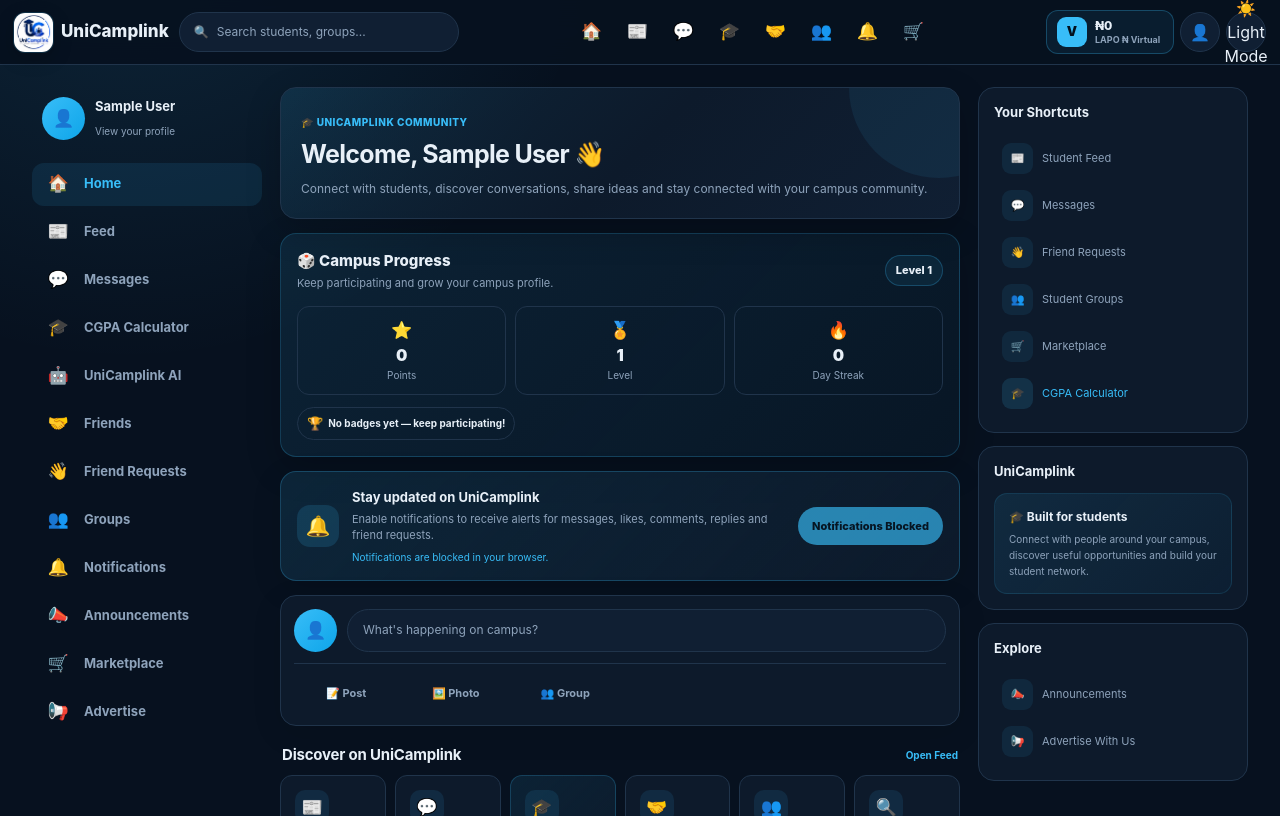
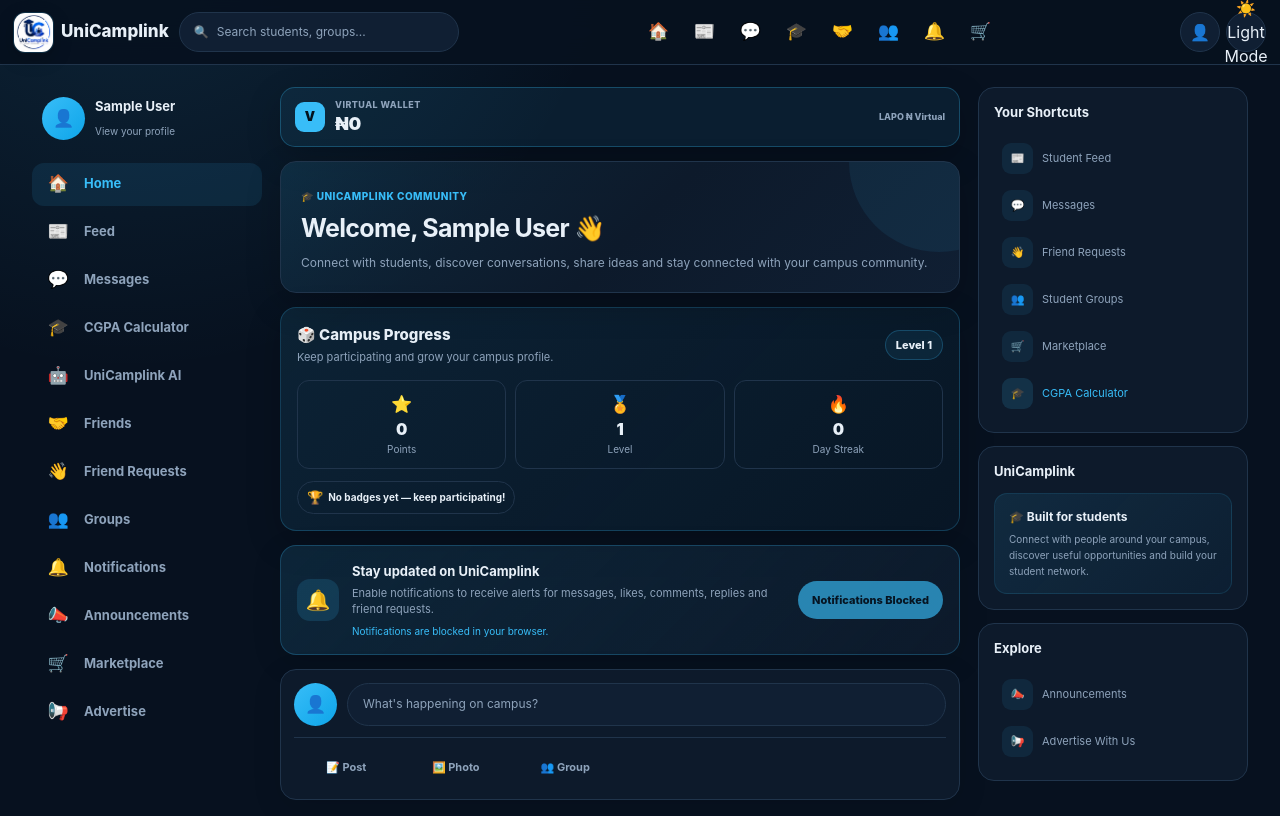
Before and after one commit to sYmDy2580/UniCamplink, a Flask app: page /dashboard in a window 1280 px wide. Shown: the top 816 px of the page. Run offline with Flask 3, Linux system fonts and the light colour scheme; the visitor is signed in with stand-in values (Sample User, id 1); data comes from the database, SQL or seed files in the repository; data that the repository does not hold is empty; some libraries are stand-ins or nearby versions.

Commit message:
Move virtual wallet to dashboard

```diff
--- a/templates/dashboard.html
+++ b/templates/dashboard.html
@@ -396,6 +396,80 @@
             gap: 6px;
         }
 
+        /* =========================================================
+           DASHBOARD VIRTUAL WALLET
+        ========================================================= */
+
+        .rz-dashboard-wallet {
+            display: flex;
+            align-items: center;
+            justify-content: space-between;
+            gap: 12px;
+            width: 100%;
+            box-sizing: border-box;
+            margin-bottom: 14px;
+            padding: 12px 14px;
+            border: 1px solid rgba(56, 189, 248, .28);
+            border-radius: 15px;
+            background: rgba(56, 189, 248, .08);
+            color: var(--rz-text);
+            text-decoration: none;
+            box-shadow: var(--rz-shadow);
+            transition:
+                background .2s ease,
+                border-color .2s ease,
+                transform .2s ease;
+        }
+
+        .rz-dashboard-wallet:hover {
+            background: rgba(56, 189, 248, .14);
+            border-color: rgba(56, 189, 248, .45);
+            transform: translateY(-1px);
+        }
+
+        .rz-dashboard-wallet-left {
+            display: flex;
+            align-items: center;
+            gap: 10px;
+            min-width: 0;
+        }
+
+        .rz-dashboard-wallet-label {
+            display: flex;
+            flex-direction: column;
+            min-width: 0;
+            line-height: 1.15;
+        }
+
+        .rz-dashboard-wallet-label small {
+            margin-bottom: 4px;
+            color: var(--rz-muted);
+            font-size: 9px;
+            font-weight: 800;
+            text-transform: uppercase;
+            letter-spacing: .45px;
+        }
+
+        .rz-dashboard-wallet-label strong {
+            display: block;
+            color: var(--rz-text);
+            font-size: 18px;
+            font-weight: 900;
+            line-height: 1.1;
+            white-space: nowrap;
+            overflow: hidden;
+            text-overflow: ellipsis;
+        }
+
+        .rz-dashboard-wallet-type {
+            flex: 0 0 auto;
+            color: var(--rz-muted);
+            font-size: 9px;
+            font-weight: 800;
+            white-space: nowrap;
+        }
+
+
         .rz-wallet-nav {
             min-width: 128px;
 
@@ -1927,6 +2001,30 @@
                 gap: 4px;
             }
 
+            .rz-dashboard-wallet {
+                margin-bottom: 10px;
+                padding: 11px 12px;
+                gap: 8px;
+                border-radius: 14px;
+            }
+
+            .rz-dashboard-wallet-left {
+                gap: 8px;
+            }
+
+            .rz-dashboard-wallet-label small {
+                font-size: 8px;
+            }
+
+            .rz-dashboard-wallet-label strong {
+                font-size: 16px;
+                font-weight: 900;
+            }
+
+            .rz-dashboard-wallet-type {
+                font-size: 8px;
+            }
+
             .rz-wallet-nav {
                 min-width: 0;
 
@@ -2334,34 +2432,7 @@
         <!-- NAV RIGHT -->
 
         <div class="rz-nav-right">
-
-            <!-- VIRTUAL WALLET -->
-
-            <a
-                href="{{ url_for('virtual_wallet') }}"
-                class="rz-wallet-nav"
-                title="Virtual Wallet"
-                aria-label="Virtual Wallet"
-            >
-
-                <span class="rz-wallet-icon">V</span>
-
-                <span class="rz-wallet-info">
-
-                    <strong>
-                        &#8358;{{ "{:,}".format(virtual_wallet["balance"] if virtual_wallet else 0) }}
-                    </strong>
-
-                    <small>
-                        {{ virtual_wallet["wallet_type"] if virtual_wallet else "LAPO" }} &#8358; Virtual
-                    </small>
-
-                </span>
-
-            </a>
-
-
-            <a
+<a
                 href="{{ url_for('profile') }}"
                 class="rz-icon-btn"
                 title="Profile"
@@ -2666,6 +2737,38 @@
         ================================================== -->
 
         <section class="rz-center">
+
+
+            <!-- VIRTUAL WALLET -->
+
+            <a
+                href="{{ url_for('virtual_wallet') }}"
+                class="rz-dashboard-wallet"
+                title="Open Virtual Wallet"
+                aria-label="Open Virtual Wallet"
+            >
+                <div class="rz-dashboard-wallet-left">
+
+                    <span class="rz-wallet-icon">V</span>
+
+                    <span class="rz-dashboard-wallet-label">
+
+                        <small>Virtual Wallet</small>
+
+                        <strong>
+                            &#8358;{{ "{:,}".format(virtual_wallet["balance"] if virtual_wallet else 0) }}
+                        </strong>
+
+                    </span>
+
+                </div>
+
+                <span class="rz-dashboard-wallet-type">
+                    {{ virtual_wallet["wallet_type"] if virtual_wallet else "LAPO" }}
+                    &#8358; Virtual
+                </span>
+
+            </a>
 
 
             <!-- WELCOME -->
```
